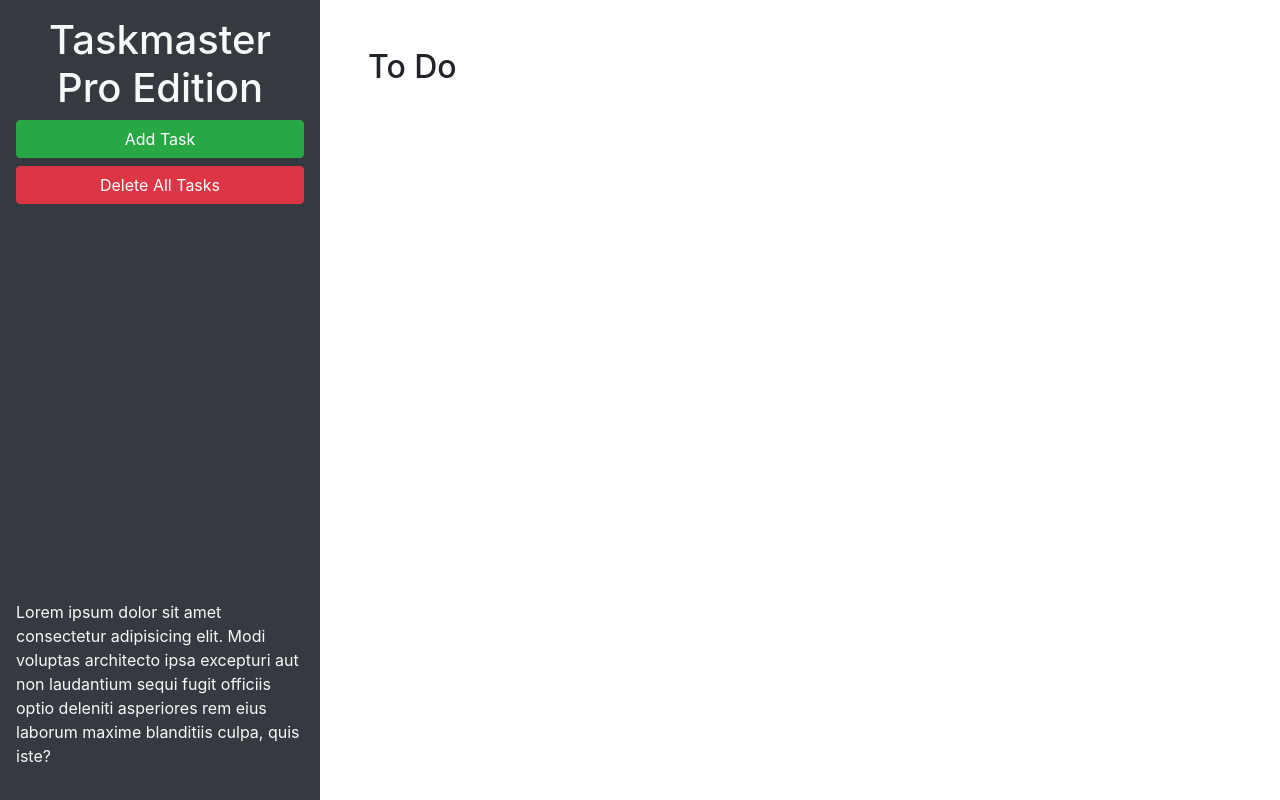
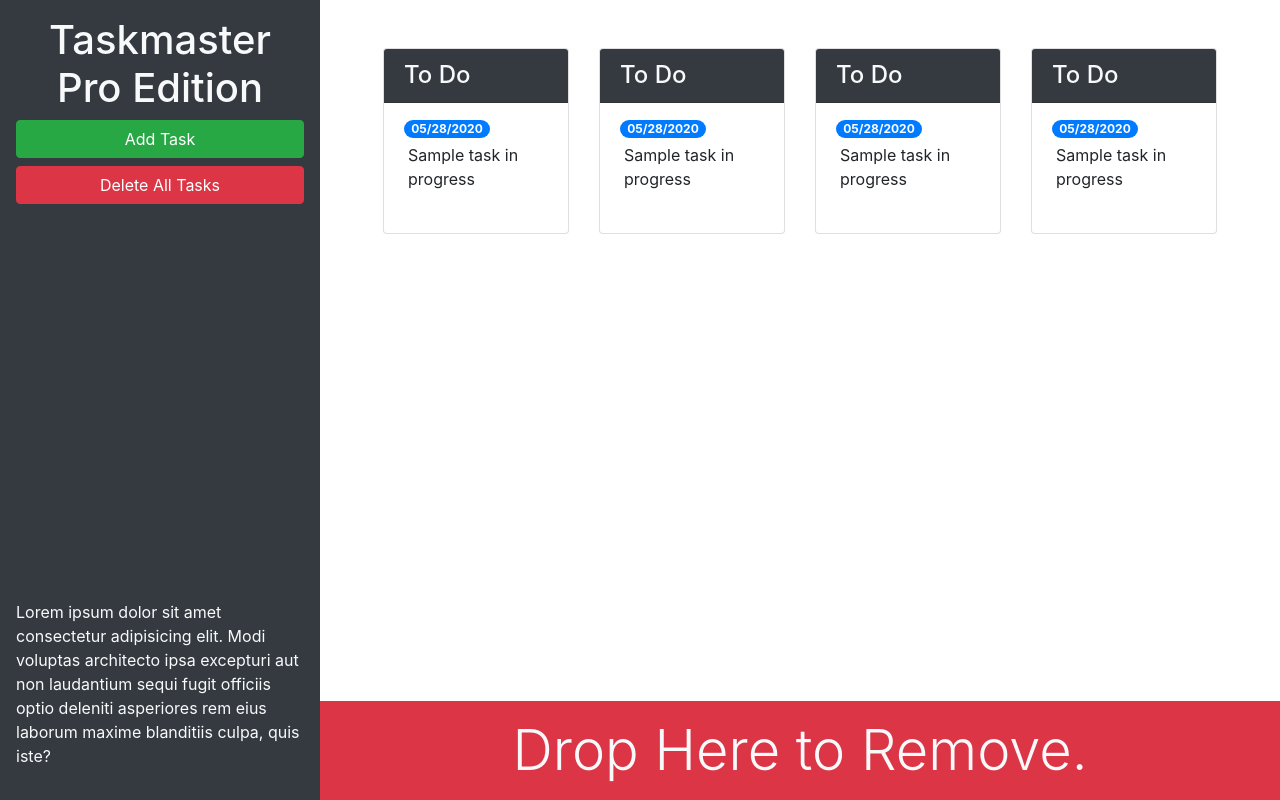
Before and after one commit to tielkingc/taskmaster-pro, a plain HTML site: page index.html in a window 1280 px wide. Drawn offline with nearby package versions, Linux system fonts and the light colour scheme.

Commit message:
added styles and trash section

```diff
--- a/index.html
+++ b/index.html
@@ -13,20 +13,70 @@
 <body>
 
   <div class="row min-vh-100 no-gutters">
-    <header class="col-12 col-lg-3 bg-dark text-light d-flex flex-column p-4 p-lg-3">
+    <header class="col-12 col-lg-3 bg-dark text-light sticky-top d-flex flex-column p-4 p-lg-3">
       <h1 class="text-center">Taskmaster Pro Edition</h1>
       <button id="create-task" class="btn btn-block btn-success" data-toggle="modal" data-target="#task-form-modal">Add
         Task</button>
       <button id="remove-tasks" class="btn btn-block btn-danger">Delete All Tasks</button>
-      <p class="mt-auto">Lorem ipsum dolor sit amet consectetur adipisicing elit. Modi voluptas architecto ipsa
+      <p class="mt-auto d-none d-lg-block">Lorem ipsum dolor sit amet consectetur adipisicing elit. Modi voluptas architecto ipsa
         excepturi aut non
         laudantium sequi fugit officiis optio deleniti asperiores rem eius laborum maxime blanditiis culpa, quis iste?
       </p>
     </header>
-    <main class="col-12 col-lg-9">
-      <div class="m-5">
-        <h2>To Do</h2>
-        <ul id="list-toDo" class="list-group"> </ul>
+    <main class="col-12 col-lg-9 d-flex flex-column">
+      <div class="m-5 row justify-content-around">
+        <div class="col-12 col-md-6 col-xl-3 mb-3">
+          <div class="card">
+            <h4 class="card-header text-light bg-dark">To Do</h4>
+            <ul id="list-toDo" class="list-group list-group-flush">
+              <li class="list-group-item">
+                <span class="badge badge-primary badge-pill">05/28/2020</span>
+                <p class="m-1">Sample task in progress</p>
+              </li>
+            </ul>
+          </div>
+        </div>
+
+        <div class="col-12 col-md-6 col-xl-3 mb-3">
+          <div class="card">
+            <h4 class="card-header text-light bg-dark">To Do</h4>
+            <ul id="list-toDo" class="list-group list-group-flush">
+              <li class="list-group-item">
+                <span class="badge badge-primary badge-pill">05/28/2020</span>
+                <p class="m-1">Sample task in progress</p>
+              </li>
+            </ul>
+          </div>
+        </div>
+
+        <div class="col-12 col-md-6 col-xl-3 mb-3">
+          <div class="card">
+            <h4 class="card-header text-light bg-dark">To Do</h4>
+            <ul id="list-toDo" class="list-group list-group-flush">
+              <li class="list-group-item">
+                <span class="badge badge-primary badge-pill">05/28/2020</span>
+                <p class="m-1">Sample task in progress</p>
+              </li>
+            </ul>
+          </div>
+        </div>
+
+        <div class="col-12 col-md-6 col-xl-3 mb-3">
+          <div class="card">
+            <h4 class="card-header text-light bg-dark">To Do</h4>
+            <ul id="list-toDo" class="list-group list-group-flush">
+              <li class="list-group-item">
+                <span class="badge badge-primary badge-pill">05/28/2020</span>
+                <p class="m-1">Sample task in progress</p>
+              </li>
+            </ul>
+          </div>
+        </div>
+      </div>
+      <div id="trash" class="mt-auto">
+        <div class="w-1oo bg-danger p-3 text-center text-light display-4">
+          Drop Here to Remove.
+        </div>
       </div>
     </main>
   </div>
@@ -46,11 +96,11 @@
           <form>
             <div class="form-group">
               <label for="modalTaskDescription">Task description</label>
-              <textarea id="modalTaskDescription" rows="3"></textarea>
+              <textarea id="modalTaskDescription" rows="3" class="form-control"></textarea>
             </div>
             <div class="form-group">
               <label for="modalDueDate">Due date</label>
-              <input type="text" id="modalDueDate" placeholder="mm/dd/yyyy" autocomplete="off" />
+              <input type="text" class="form-control" id="modalDueDate" placeholder="mm/dd/yyyy" autocomplete="off" />
             </div>
           </form>
         </div>
```
